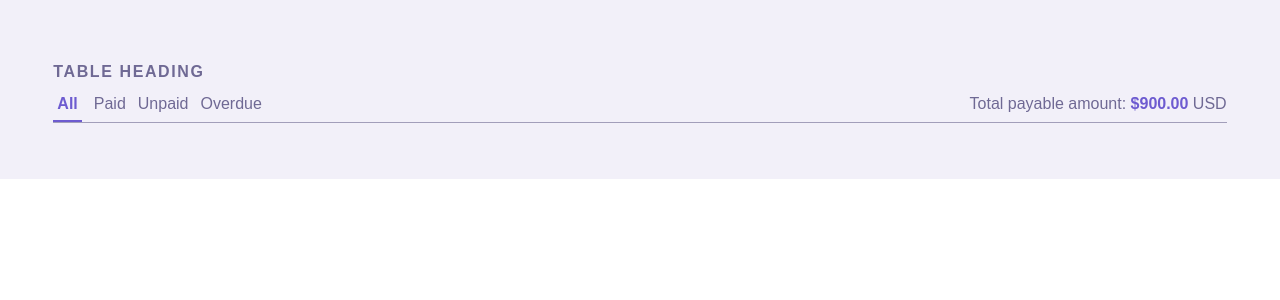
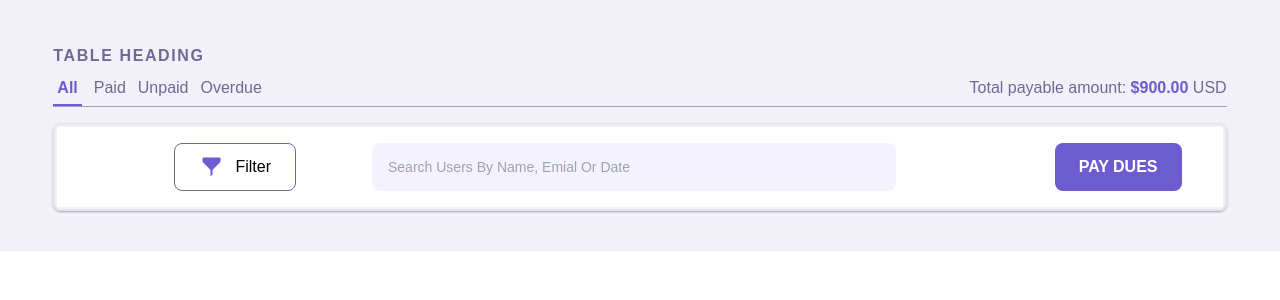
Before and after one commit to salv20/admin-table, a Vue app: page / in a window 1280 px wide. Shown: the top 300 px of the page. Built offline with nearby package versions, Linux system fonts and the light colour scheme.

Commit message:
search component 	modified:   public/index.html 	modified:   src/App.vue 	modified:   src/components/Search.vue 	new file:   src/components/Table.vue 	modified:   tailwind.config.js

```diff
--- a/public/index.html
+++ b/public/index.html
@@ -1,15 +1,23 @@
 <!DOCTYPE html>
 <html lang="">
   <head>
-    <meta charset="utf-8">
-    <meta http-equiv="X-UA-Compatible" content="IE=edge">
-    <meta name="viewport" content="width=device-width,initial-scale=1.0">
-    <link rel="icon" href="<%= BASE_URL %>favicon.ico">
+    <meta charset="utf-8" />
+    <meta http-equiv="X-UA-Compatible" content="IE=edge" />
+    <meta name="viewport" content="width=device-width,initial-scale=1.0" />
+    <link rel="icon" href="<%= BASE_URL %>favicon.ico" />
     <title><%= htmlWebpackPlugin.options.title %></title>
+    <link
+      href="https://unpkg.com/boxicons@2.1.4/css/boxicons.min.css"
+      rel="stylesheet"
+    />
   </head>
   <body>
     <noscript>
-      <strong>We're sorry but <%= htmlWebpackPlugin.options.title %> doesn't work properly without JavaScript enabled. Please enable it to continue.</strong>
+      <strong
+        >We're sorry but <%= htmlWebpackPlugin.options.title %> doesn't work
+        properly without JavaScript enabled. Please enable it to
+        continue.</strong
+      >
     </noscript>
     <div id="app"></div>
     <!-- built files will be auto injected -->
--- a/src/App.vue
+++ b/src/App.vue
@@ -1,16 +1,26 @@
 <template>
-  <main class="w-11/12 mx-auto py-14">
+  <main class="w-11/12 mx-auto py-10 space-y-4">
     <Header />
-    <section> </section>
+    <section
+      class="box-border shadow-sm shadow-lightBlack rounded-lg p-0.5 border-2"
+    >
+      <Search />
+      <TableVue />
+    </section>
   </main>
 </template>
 
 <script>
 import Header from "./components/Header.vue";
+import Search from "./components/Search.vue";
+import TableVue from "./components/Table.vue";
+Search;
 export default {
   name: "App",
   components: {
     Header,
+    Search,
+    TableVue,
   },
 };
 </script>
--- a/src/components/Search.vue
+++ b/src/components/Search.vue
@@ -1,5 +1,32 @@
-<template> </template>
+<template>
+  <article class="flex justify-around bg-white py-4">
+    <div class="flex w-3/4 justify-evenly">
+      <div class="flex space-x-3 border border-tableDarkP rounded-lg px-6">
+        <button>
+          <i class="bx bxs-filter-alt text-purple text-2xl"></i>
+        </button>
+        <button class="capitalize"> filter </button>
+      </div>
 
+      <div class="w-3/5">
+        <input
+          type="search"
+          placeholder="search users by name, emial or date"
+          class="indent-4 w-full capitalize bg-searchInput text-sm h-12 rounded-lg outline-none"
+        />
+      </div>
+    </div>
+
+    <div class="">
+      <button
+        type="button"
+        class="bg-purple uppercase text-white font-semibold py-3 px-6 rounded-lg"
+      >
+        pay dues
+      </button>
+    </div>
+  </article>
+</template>
 <script>
 export default {};
 </script>
--- /dev/null
+++ b/src/components/Table.vue
@@ -0,0 +1,7 @@
+<template>
+  <table> </table>
+</template>
+
+<script>
+export default {};
+</script>
--- a/tailwind.config.js
+++ b/tailwind.config.js
@@ -12,6 +12,7 @@ module.exports = {
         lightGreen: "#cdffcd",
         green: "#038103",
         lightBlack: "#a29eba",
+        searchInput: "#f4f2ff",
       },
     },
   },
```
